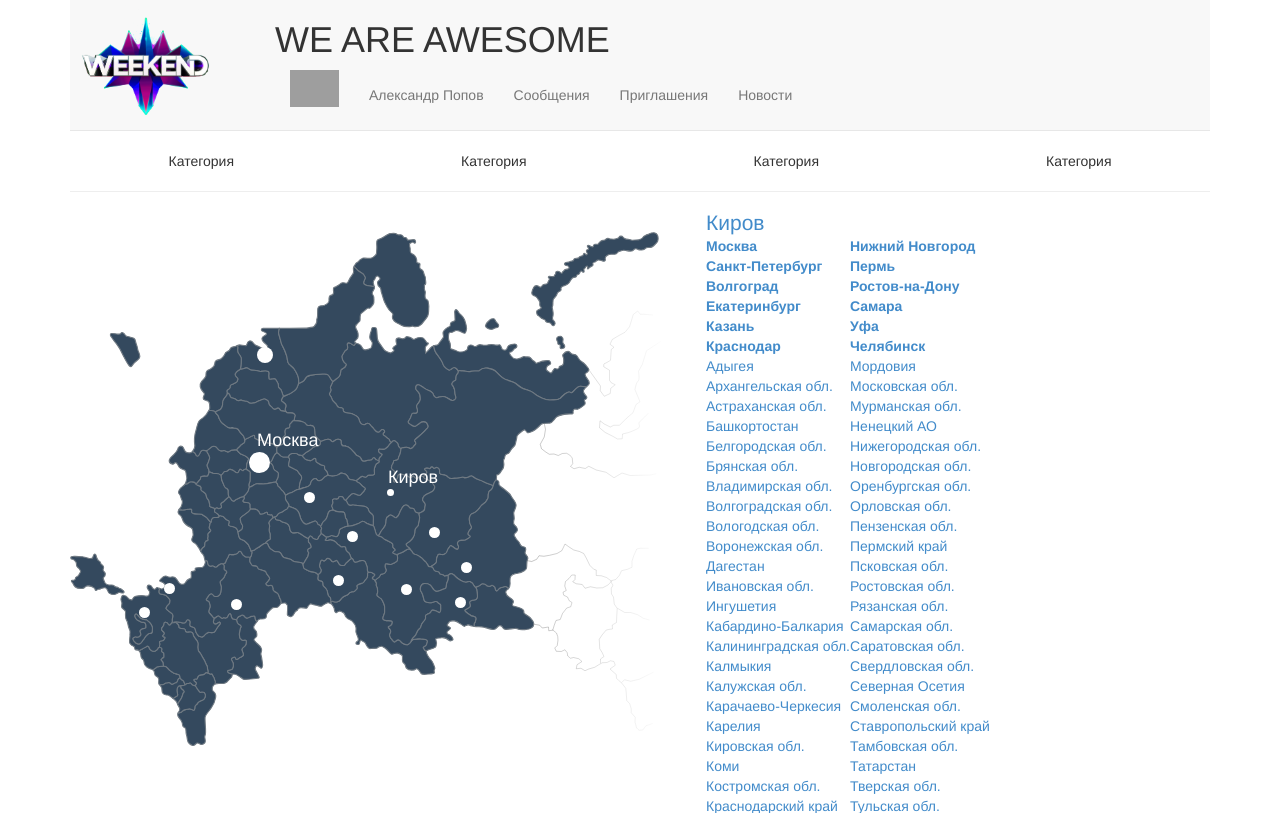
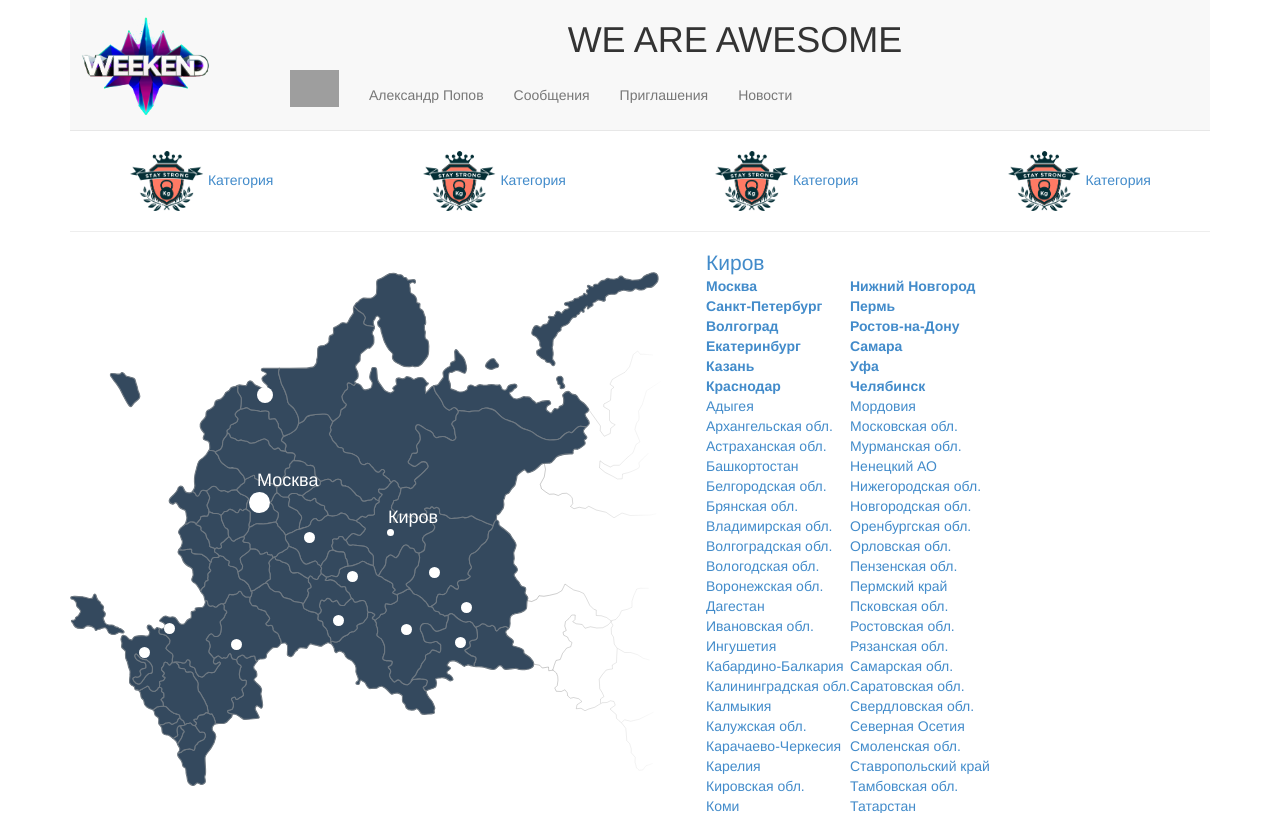
Before and after one commit to 1240/HOBBIE, a Django app: page / in a window 1280 px wide. Shown: the top 813 px of the page. Run offline with Django 3.2, Linux system fonts and the light colour scheme; parts of the project's set-up code (start-up, migrations or seed data) failed here and were passed over; some libraries are stand-ins or nearby versions; grey boxes are pictures that could not be loaded.

Commit message:
main_page

```diff
--- a/HOBBIE/mainpage/templates/main_page.html
+++ b/HOBBIE/mainpage/templates/main_page.html
@@ -22,10 +22,10 @@
         </div>
     </div>
     <div class="container col-xs-10">
-        <div class="collapse navbar-collapse" id="navbar-collapse-1">
+        <div class="collapse navbar-collapse text-center" id="navbar-collapse-1">
             <h1>WE ARE AWESOME</h1>
         </div>
-
+        <div>
             <ul class="nav navbar-nav ">
                 <li>
                     <a href="#" title="Александр Попов">
@@ -38,15 +38,16 @@
                 <li><a href="#about">Приглашения</a></li>
                 <li><a href="#contact">Новости</a></li>
             </ul>
+        </div>
         <!--/.nav-collapse -->
     </div>
 </nav>
 
 <div class="row text-center">
-    <div class="col-md-3">Категория</div>
-    <div class="col-md-3">Категория</div>
-    <div class="col-md-3">Категория</div>
-    <div class="col-md-3">Категория</div>
+    <div class="col-md-3"><a href="#"><img src="{% static "img/stay_strong.png" %}" width="30%">Категория</a></div>
+    <div class="col-md-3"><a href="#"><img src="{% static "img/stay_strong.png" %}" width="30%">Категория</a></div>
+    <div class="col-md-3"><a href="#"><img src="{% static "img/stay_strong.png" %}" width="30%">Категория</a></div>
+    <div class="col-md-3"><a href="#"><img src="{% static "img/stay_strong.png" %}" width="30%">Категория</a></div>
 </div>
 
 <hr>
@@ -56,7 +57,7 @@
     <div class="b-map">
 
         <div class="map-svg map-svg_west">
-            <object data="{% static 'map.svg' %}" type="image/svg+xml"></object>
+            <object data="{% static 'img/map.svg' %}" type="image/svg+xml"></object>
         </div>
     </div>
 </div>
--- a/HOBBIE/mainpage/templates/test.html
+++ b/HOBBIE/mainpage/templates/test.html
@@ -7,6 +7,6 @@
 <body>
 {% load staticfiles %}
 <h5>FUCK YEAH</h5>
-    <object data="{% static 'map.svg' %}" type="image/svg+xml"></object>
+    <object data="{% static 'img/map.svg' %}" type="image/svg+xml"></object>
 </body>
 </html>
```
Also changed, not shown: HOBBIE/mainpage/static/img/map.svg (renamed from HOBBIE/mainpage/static/map.svg), HOBBIE/mainpage/static/img/stay_strong.png (added). Lines whose indentation alone changed are shown as unchanged.
